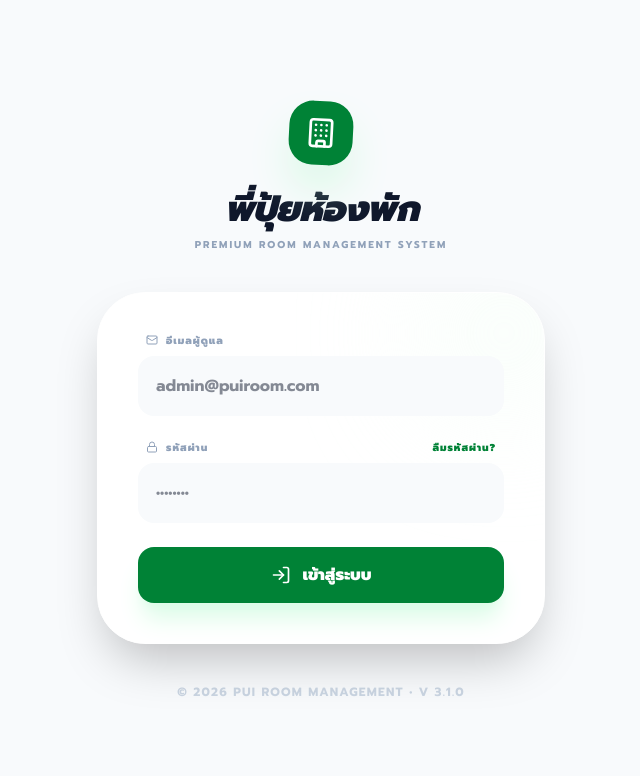
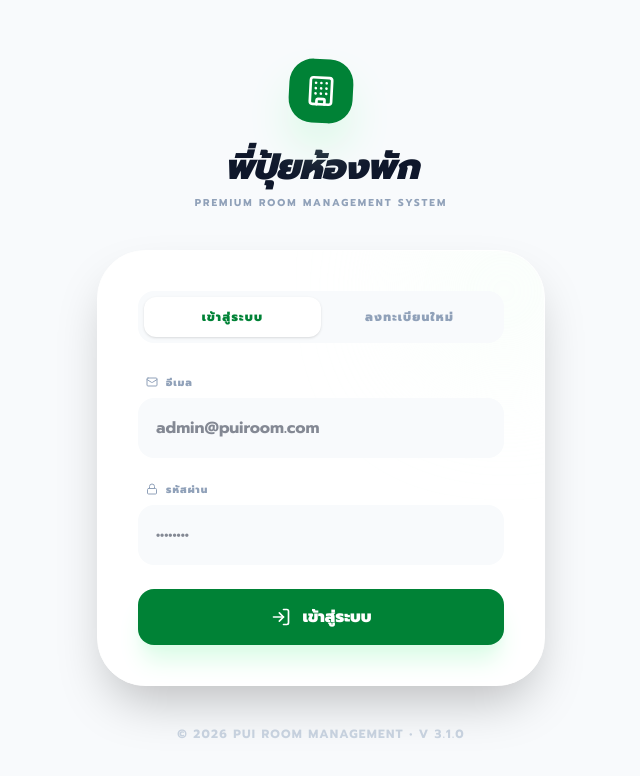
Before and after one commit to nutthapolk04/Roommanagementsystem, a Vue app: page / in a window 1280 px wide. Shown: the top 776 px of the page, without its empty margins (319-959 px from the left). Built offline with nearby package versions, Linux system fonts and the light colour scheme; no server answers.

Commit message:
Enhance Login view with internal Register (Sign Up) functionality

```diff
--- a/src/views/Login.vue
+++ b/src/views/Login.vue
@@ -1,49 +1,68 @@
 <script setup>
 import { ref } from 'vue';
 import { auth } from '../firebase';
-import { signInWithEmailAndPassword, sendPasswordResetEmail } from 'firebase/auth';
-import { LogIn, Mail, Lock, Building, Loader2 } from 'lucide-vue-next';
+import {
+  signInWithEmailAndPassword,
+  createUserWithEmailAndPassword,
+  sendPasswordResetEmail,
+  updateProfile
+} from 'firebase/auth';
+import { LogIn, Mail, Lock, Building, Loader2, UserPlus, ArrowRight } from 'lucide-vue-next';
 
+const isRegister = ref(false);
 const email = ref('');
 const password = ref('');
+const confirmPassword = ref('');
+const apartmentName = ref('');
 const loading = ref(false);
 const error = ref('');
 
-const handleLogin = async () => {
+const handleSubmit = async () => {
+  error.value = '';
+
   if (!email.value || !password.value) {
     error.value = 'กรุณากรอกอีเมลและรหัสผ่าน';
     return;
   }
 
+  if (isRegister.value) {
+    if (password.value !== confirmPassword.value) {
+      error.value = 'รหัสผ่านไม่ตรงกัน';
+      return;
+    }
+    if (password.value.length < 6) {
+      error.value = 'รหัสผ่านต้องมีอย่างน้อย 6 ตัวอักษร';
+      return;
+    }
+  }
+
   loading.value = true;
-  error.value = '';
 
   try {
-    await signInWithEmailAndPassword(auth, email.value, password.value);
+    if (isRegister.value) {
+      // Sign Up
+      const userCredential = await createUserWithEmailAndPassword(auth, email.value, password.value);
+      // If you want to save the apartment name to the profile
+      if (apartmentName.value) {
+        await updateProfile(userCredential.user, { displayName: apartmentName.value });
+      }
+    } else {
+      // Login
+      await signInWithEmailAndPassword(auth, email.value, password.value);
+    }
   } catch (err) {
-    console.error('Login error:', err);
+    console.error('Auth error:', err);
     if (err.code === 'auth/user-not-found' || err.code === 'auth/wrong-password' || err.code === 'auth/invalid-credential') {
       error.value = 'อีเมลหรือรหัสผ่านไม่ถูกต้อง';
+    } else if (err.code === 'auth/email-already-in-use') {
+      error.value = 'อีเมลนี้ถูกใช้งานแล้ว';
     } else {
-      error.value = 'เกิดข้อผิดพลาดในการเข้าสู่ระบบ กรุณาลองใหม่';
+      error.value = 'เกิดข้อผิดพลาด กรุณาลองใหม่: ' + err.code;
     }
   } finally {
     loading.value = false;
   }
 };
-
-const handleForgotPassword = async () => {
-    if (!email.value) {
-        error.value = 'กรุณากรอกอีเมลเพื่อรีเซ็ตรหัสผ่าน';
-        return;
-    }
-    try {
-        await sendPasswordResetEmail(auth, email.value);
-        alert('ส่งลิงก์รีเซ็ตรหัสผ่านไปที่อีเมลของคุณแล้ว');
-    } catch (err) {
-        error.value = 'ไม่สามารถส่งลิงก์รีเซ็ตรหัสผ่านได้';
-    }
-}
 </script>
 
 <template>
@@ -59,15 +78,39 @@ const handleForgotPassword = async () => {
         <p class="text-slate-400 font-bold uppercase tracking-[0.2em] text-[10px]">Premium Room Management System</p>
       </div>
 
-      <!-- Login Card -->
+      <!-- Login/Register Card -->
       <div class="bg-white p-10 rounded-[48px] shadow-2xl border border-white relative overflow-hidden">
         <!-- Decoration -->
         <div class="absolute -right-10 -top-10 w-40 h-40 bg-green-50 rounded-full blur-3xl opacity-50"></div>
 
-        <form @submit.prevent="handleLogin" class="relative z-10 space-y-6">
+        <!-- Tab Toggle -->
+        <div class="flex bg-slate-50 p-1.5 rounded-2xl mb-8 relative z-10">
+            <button
+                @click="isRegister = false; error = ''"
+                :class="['flex-1 py-3 rounded-xl font-black text-xs uppercase tracking-widest transition-all', !isRegister ? 'bg-white text-green-700 shadow-sm' : 'text-slate-400']"
+            >เข้าสู่ระบบ</button>
+            <button
+                @click="isRegister = true; error = ''"
+                :class="['flex-1 py-3 rounded-xl font-black text-xs uppercase tracking-widest transition-all', isRegister ? 'bg-white text-green-700 shadow-sm' : 'text-slate-400']"
+            >ลงทะเบียนใหม่</button>
+        </div>
+
+        <form @submit.prevent="handleSubmit" class="relative z-10 space-y-6">
+          <div v-if="isRegister" class="space-y-2 animate-in slide-in-from-top-2 duration-300">
+            <label class="text-[10px] font-black uppercase tracking-widest text-slate-400 px-2 flex items-center gap-2">
+              <Building class="w-3 h-3" /> ชื่อห้องพัก / หอพัก
+            </label>
+            <input
+              v-model="apartmentName"
+              type="text"
+              placeholder="เช่น บ้านเราเอง"
+              class="w-full bg-slate-50 border-2 border-transparent focus:border-green-500 focus:bg-white rounded-2xl p-4 font-bold transition-all outline-none"
+            />
+          </div>
+
           <div class="space-y-2">
             <label class="text-[10px] font-black uppercase tracking-widest text-slate-400 px-2 flex items-center gap-2">
-              <Mail class="w-3 h-3" /> อีเมลผู้ดูแล
+              <Mail class="w-3 h-3" /> อีเมล
             </label>
             <input
               v-model="email"
@@ -83,10 +126,22 @@ const handleForgotPassword = async () => {
                 <label class="text-[10px] font-black uppercase tracking-widest text-slate-400 flex items-center gap-2">
                   <Lock class="w-3 h-3" /> รหัสผ่าน
                 </label>
-                <button type="button" @click="handleForgotPassword" class="text-[10px] font-black uppercase tracking-widest text-green-700 hover:text-green-800">ลืมรหัสผ่าน?</button>
             </div>
             <input
               v-model="password"
+              type="password"
+              required
+              placeholder="••••••••"
+              class="w-full bg-slate-50 border-2 border-transparent focus:border-green-500 focus:bg-white rounded-2xl p-4 font-bold transition-all outline-none"
+            />
+          </div>
+
+          <div v-if="isRegister" class="space-y-2 animate-in slide-in-from-top-2 duration-300">
+            <label class="text-[10px] font-black uppercase tracking-widest text-slate-400 px-2 flex items-center gap-2">
+              <Lock class="w-3 h-3" /> ยืนยันรหัสผ่าน
+            </label>
+            <input
+              v-model="confirmPassword"
               type="password"
               required
               placeholder="••••••••"
@@ -105,11 +160,12 @@ const handleForgotPassword = async () => {
           >
             <template v-if="loading">
               <Loader2 class="w-5 h-5 animate-spin" />
-              <span>กำลังเข้าสู่ระบบ...</span>
+              <span>กำลังดำเนินการ...</span>
             </template>
             <template v-else>
-              <LogIn class="w-5 h-5" />
-              <span>เข้าสู่ระบบ</span>
+              <LogIn v-if="!isRegister" class="w-5 h-5" />
+              <UserPlus v-else class="w-5 h-5" />
+              <span>{{ isRegister ? 'สร้างบัญชีผู้ใช้' : 'เข้าสู่ระบบ' }}</span>
             </template>
           </button>
         </form>
```
